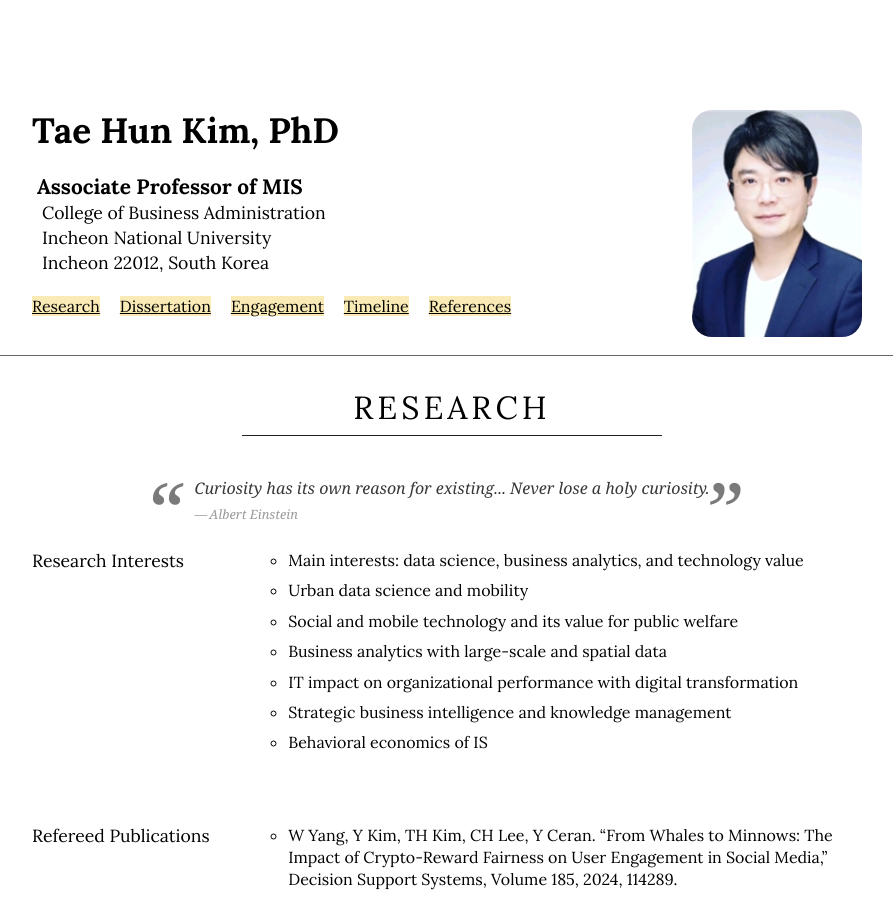
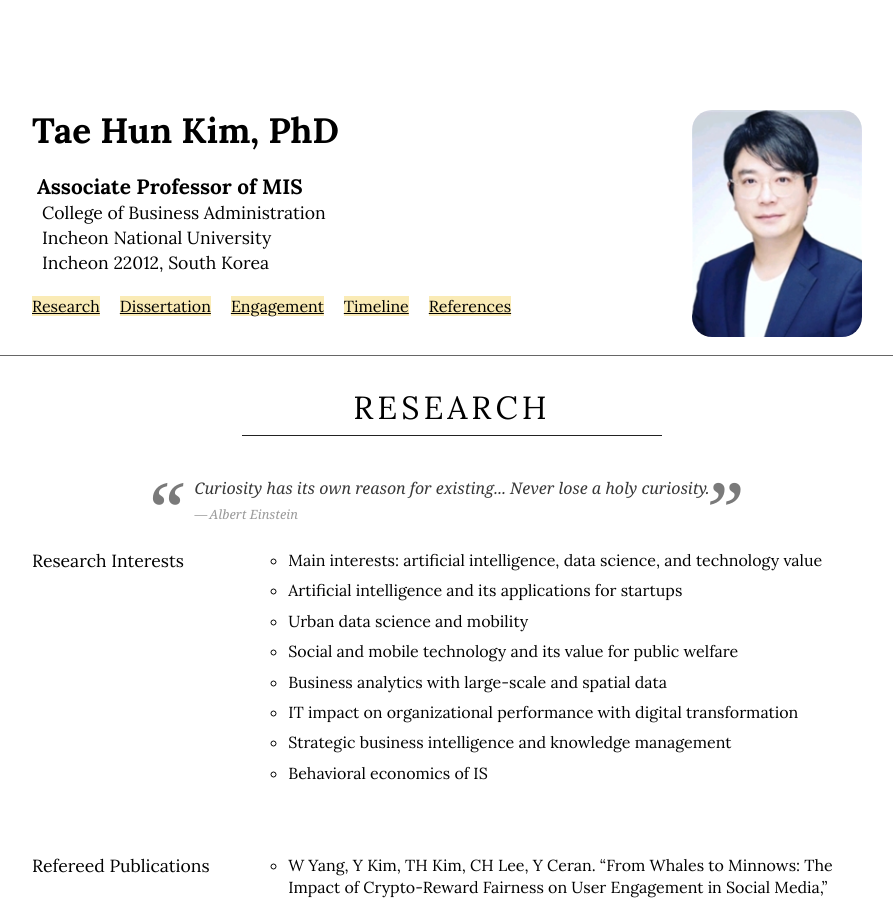
Before and after one commit to istaehun/taehun, a Jekyll site: the page built from index.html, in a window 1280 px wide and 900 px high. Shown: the whole window, without its empty margins (188-1081 px from the left). Built offline with Jekyll 4.4.1, drawn with Linux system fonts in a browser that asks for light colours; nearby versions of some CDN libraries.

Commit message:
Update research.yml

```diff
--- a/_data/research.yml
+++ b/_data/research.yml
@@ -1,7 +1,8 @@
 -
   sub-title: Research Interests
   list:
-    - "Main interests: data science, business analytics, and technology value"
+    - "Main interests: artificial intelligence, data science, and technology value"
+    - "Artificial intelligence and its applications for startups"
     - "Urban data science and mobility"
     - "Social and mobile technology and its value for public welfare"
     - "Business analytics with large-scale and spatial data"
```
